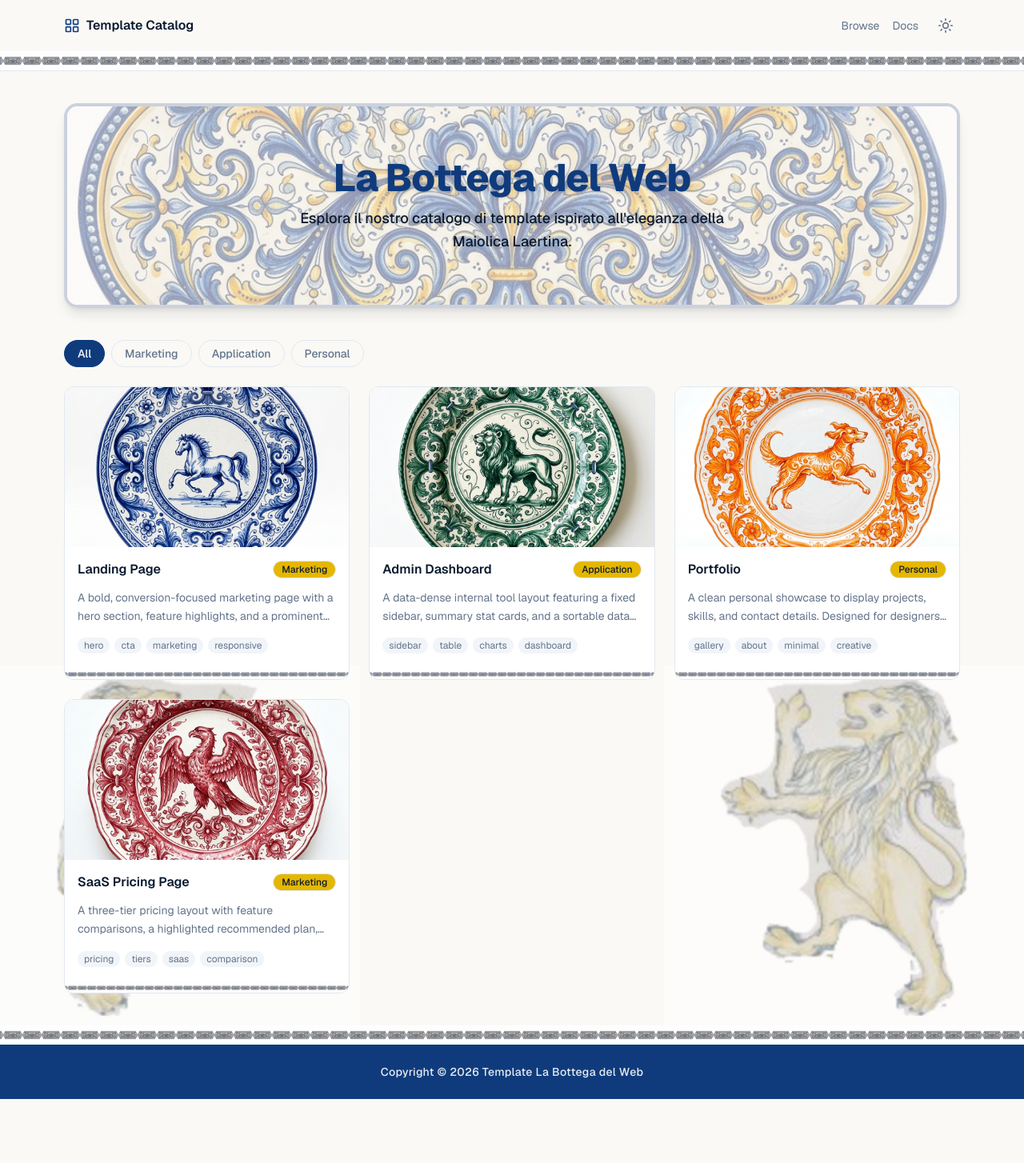
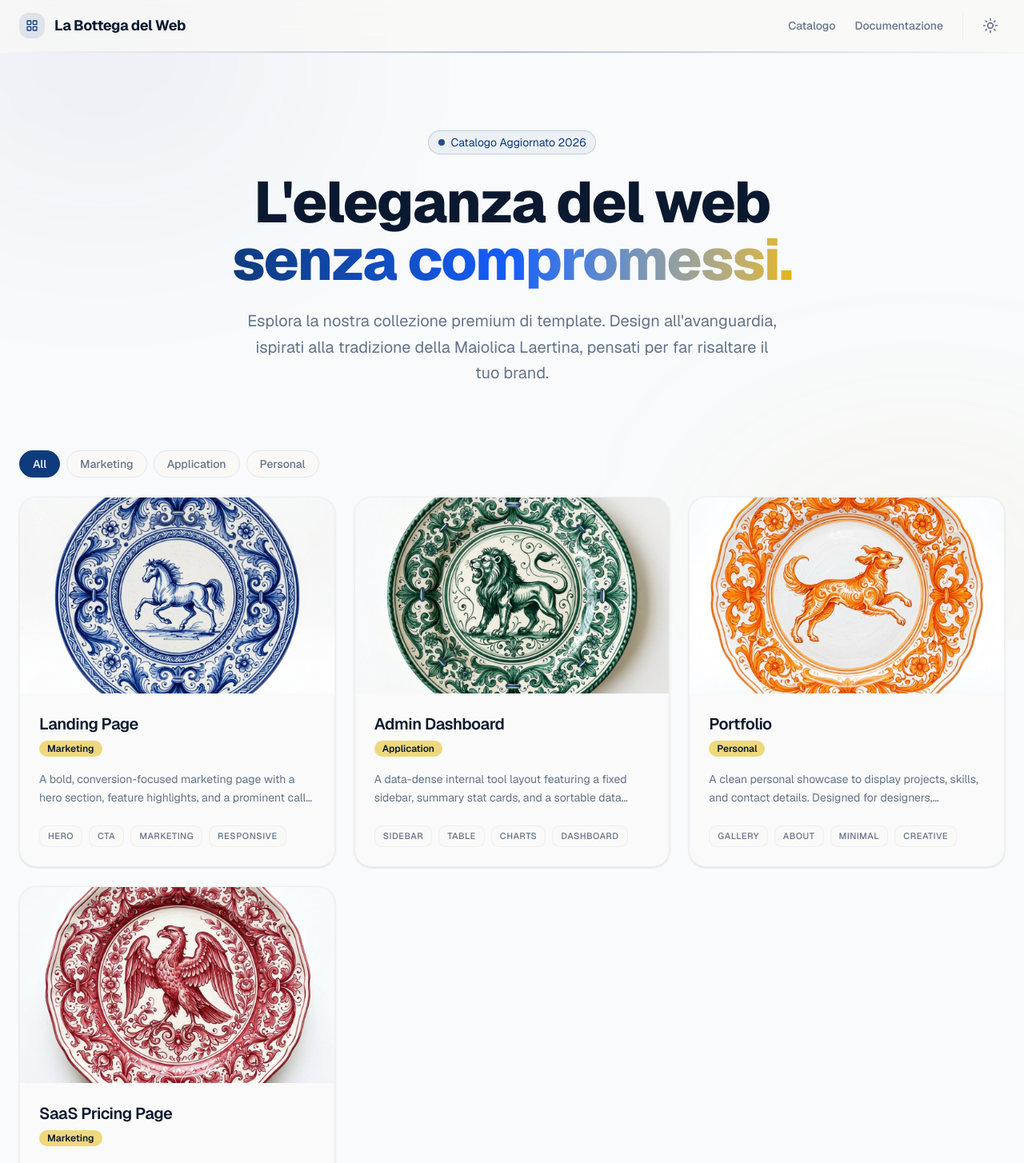
Before and after one commit to AngeLorenzo04/Temeplate-Catalog, a Next.js app: page / in a window 1280 px wide. Shown: the top 1454 px of the page at 80% size. Before the commit the page ends 1374 px from the top, so only its background shows below. Built offline with nearby package versions, Linux system fonts and the light colour scheme.

Commit message:
refactor: redesign UI with modern layout, ambient glows, and enhanced card interactions

```diff
--- a/app/layout.tsx
+++ b/app/layout.tsx
@@ -52,55 +52,61 @@ export default function RootLayout({
 }>) {
   return (
     <html lang="en" className={`${geistSans.variable} ${geistMono.variable}`} suppressHydrationWarning>
-      <body className="font-sans antialiased flex flex-col min-h-screen">
+      <body className="font-sans antialiased flex flex-col min-h-screen bg-slate-50 dark:bg-slate-950 text-foreground selection:bg-primary/20">
         <ThemeProvider
           attribute="class"
           defaultTheme="system"
           enableSystem
           disableTransitionOnChange
         >
-          <header className="border-b border-border bg-background relative">
-            <div className="mx-auto flex h-16 max-w-6xl items-center justify-between px-4">
-              <Link href="/" className="flex items-center gap-2 font-semibold">
-                <LayoutGrid className="size-5 text-primary" aria-hidden="true" />
-                <span>Template Catalog</span>
+          {/* Subtle Ambient Glow */}
+          <div className="fixed inset-0 -z-10 overflow-hidden pointer-events-none">
+            <div className="absolute top-[-10%] left-[-10%] w-[40%] h-[40%] rounded-full bg-primary/5 blur-[120px]" />
+            <div className="absolute bottom-[-10%] right-[-10%] w-[40%] h-[40%] rounded-full bg-secondary/5 blur-[120px]" />
+          </div>
+
+          <header className="sticky top-0 z-50 w-full border-b border-border/40 bg-background/60 backdrop-blur-xl transition-all">
+            <div className="mx-auto flex h-16 max-w-7xl items-center justify-between px-6">
+              <Link href="/" className="flex items-center gap-3 group">
+                <div className="flex items-center justify-center w-8 h-8 rounded-lg bg-primary/10 text-primary group-hover:bg-primary group-hover:text-primary-foreground transition-colors">
+                  <LayoutGrid className="size-4" aria-hidden="true" />
+                </div>
+                <span className="font-bold tracking-tight text-lg">La Bottega del Web</span>
               </Link>
-              <nav className="flex items-center gap-4 text-sm text-muted-foreground">
-                <Link href="/" className="transition-colors hover:text-foreground">
-                  Browse
+              <nav className="flex items-center gap-6 text-sm font-medium text-muted-foreground">
+                <Link href="/" className="transition-colors hover:text-primary">
+                  Catalogo
                 </Link>
                 <a
                   href="https://vercel.com"
                   target="_blank"
                   rel="noreferrer"
-                  className="transition-colors hover:text-foreground"
+                  className="transition-colors hover:text-primary"
                 >
-                  Docs
+                  Documentazione
                 </a>
-                <ThemeToggle />
+                <div className="pl-4 border-l border-border/50">
+                  <ThemeToggle />
+                </div>
               </nav>
             </div>
-            {/* Header Maiolica Border */}
-            <div className="h-4 sm:h-6 w-full" style={{ backgroundImage: 'url("/maiolica.png")', backgroundSize: 'contain', backgroundRepeat: 'repeat-x', backgroundPosition: 'center' }}></div>
+            {/* Elegant Gradient Accent Line */}
+            <div className="h-[2px] w-full bg-gradient-to-r from-transparent via-primary to-transparent opacity-30" />
           </header>
 
-          <div className="flex-1 relative z-10 w-full overflow-hidden">
+          <div className="flex-1 w-full flex flex-col">
             {children}
-            {/* Decorative Lions */}
-            <div className="absolute bottom-0 left-0 -z-10 opacity-50 pointer-events-none">
-              <img src="/lion.png" alt="" className="w-64 sm:w-80 md:w-96 lg:w-[450px] h-auto scale-x-[-1]" />
-            </div>
-            <div className="absolute bottom-0 right-0 -z-10 opacity-50 pointer-events-none">
-              <img src="/lion.png" alt="" className="w-64 sm:w-80 md:w-96 lg:w-[450px] h-auto" />
-            </div>
           </div>
 
-          <footer className="mt-auto relative z-10">
-            {/* Maiolica Border Ribbon */}
-            <div className="h-4 sm:h-6 w-full" style={{ backgroundImage: 'url("/maiolica.png")', backgroundSize: 'contain', backgroundRepeat: 'repeat-x', backgroundPosition: 'center' }}></div>
-            {/* Footer Content */}
-            <div className="bg-[#0f3b7d] py-6 text-center text-white/90 text-sm font-medium tracking-wide">
-              Copyright &copy; 2026 Template La Bottega del Web
+          <footer className="mt-auto border-t border-border/40 bg-card/30 backdrop-blur-sm">
+            <div className="mx-auto max-w-7xl px-6 py-8 flex flex-col md:flex-row items-center justify-between gap-4">
+              <div className="flex items-center gap-2">
+                <span className="font-bold text-primary">La Bottega del Web</span>
+                <span className="text-muted-foreground text-sm">© 2026. Tutti i diritti riservati.</span>
+              </div>
+              <div className="text-sm text-muted-foreground">
+                Design ispirato all'eleganza della Maiolica Laertina.
+              </div>
             </div>
           </footer>
         </ThemeProvider>
--- a/app/page.tsx
+++ b/app/page.tsx
@@ -1,28 +1,28 @@
 import { templates, getCategories } from "@/lib/templates"
 import { TemplateCatalog } from "@/components/template-catalog"
-import Image from "next/image"
 
 export default function Page() {
   const categories = getCategories()
 
   return (
-    <main className="mx-auto max-w-6xl px-4 py-10">
-      {/* Decorative Maiolica Header */}
-      <div className="mb-10 w-full overflow-hidden rounded-xl border-4 border-primary/20 shadow-lg relative h-48 md:h-64">
-        <Image
-          src="/maiolica.png"
-          alt="Maiolica Laertina Decoration"
-          fill
-          className="object-cover object-center"
-        />
-        <div className="absolute inset-0 bg-background/60 dark:bg-background/80 flex flex-col items-center justify-center p-6 text-center">
-          <h1 className="text-balance text-4xl md:text-5xl font-extrabold tracking-tight text-primary drop-shadow-sm">
-            La Bottega del Web
-          </h1>
-          <p className="mt-3 max-w-2xl text-pretty leading-relaxed text-foreground font-medium text-lg drop-shadow-sm">
-            Esplora il nostro catalogo di template ispirato all'eleganza della Maiolica Laertina.
-          </p>
+    <main className="mx-auto w-full max-w-7xl px-6 py-12 md:py-24">
+      {/* Premium Hero Section */}
+      <div className="relative mb-20 flex flex-col items-center text-center space-y-6">
+        <div className="inline-flex items-center rounded-full border border-primary/20 bg-primary/5 px-3 py-1 text-sm text-primary backdrop-blur-sm">
+          <span className="flex h-2 w-2 rounded-full bg-primary mr-2 animate-pulse"></span>
+          Catalogo Aggiornato 2026
         </div>
+
+        <h1 className="text-4xl md:text-6xl lg:text-7xl font-extrabold tracking-tight text-balance">
+          L'eleganza del web <br className="hidden md:inline" />
+          <span className="text-transparent bg-clip-text bg-gradient-to-r from-primary via-blue-600 to-secondary">
+            senza compromessi.
+          </span>
+        </h1>
+
+        <p className="max-w-2xl text-lg md:text-xl text-muted-foreground leading-relaxed">
+          Esplora la nostra collezione premium di template. Design all'avanguardia, ispirati alla tradizione della Maiolica Laertina, pensati per far risaltare il tuo brand.
+        </p>
       </div>
 
       <TemplateCatalog templates={templates} categories={categories} />
--- a/components/template-card.tsx
+++ b/components/template-card.tsx
@@ -1,43 +1,49 @@
 import Link from "next/link"
 import Image from "next/image"
 import type { Template } from "@/lib/templates"
+import { ArrowUpRight } from "lucide-react"
 
 export function TemplateCard({ template }: { template: Template }) {
   return (
     <Link
       href={`/templates/${template.slug}`}
-      className="group flex flex-col overflow-hidden rounded-lg border border-border bg-card transition-shadow hover:shadow-md relative"
+      className="group flex flex-col overflow-hidden rounded-2xl border border-border/50 bg-background/50 backdrop-blur-md shadow-sm transition-all duration-300 hover:shadow-2xl hover:shadow-primary/5 hover:-translate-y-1"
     >
-      <div className="relative flex aspect-video items-center justify-center overflow-hidden bg-slate-50 dark:bg-slate-900">
+      <div className="relative flex aspect-[16/10] items-center justify-center overflow-hidden bg-gradient-to-br from-slate-100 to-slate-200 dark:from-slate-900 dark:to-slate-950">
         <Image
           src={template.thumbnail}
           alt={template.name}
           fill
-          className="object-cover transition-transform duration-500 group-hover:scale-105"
+          className="object-cover transition-transform duration-700 group-hover:scale-110"
         />
+        <div className="absolute inset-0 bg-gradient-to-t from-background/80 via-transparent to-transparent opacity-0 group-hover:opacity-100 transition-opacity duration-300" />
       </div>
 
-      <div className="flex flex-1 flex-col gap-3 p-4 pb-8">
-        <div className="flex items-center justify-between gap-2">
-          <h3 className="font-semibold text-card-foreground">{template.name}</h3>
-          <span className="shrink-0 rounded-full border border-border bg-secondary px-2.5 py-0.5 text-xs font-medium text-secondary-foreground">
-            {template.category}
-          </span>
+      <div className="flex flex-1 flex-col gap-4 p-6">
+        <div className="flex items-start justify-between gap-2">
+          <div className="space-y-1">
+            <h3 className="font-semibold text-xl tracking-tight text-foreground group-hover:text-primary transition-colors flex items-center gap-2">
+              {template.name}
+            </h3>
+            <span className="inline-flex rounded-full bg-secondary/50 px-2.5 py-0.5 text-xs font-semibold text-secondary-foreground">
+              {template.category}
+            </span>
+          </div>
+          <div className="p-2 rounded-full bg-primary/5 text-primary opacity-0 -translate-x-2 transition-all duration-300 group-hover:opacity-100 group-hover:translate-x-0">
+             <ArrowUpRight className="size-4" />
+          </div>
         </div>
 
         <p className="line-clamp-2 text-sm leading-relaxed text-muted-foreground">{template.description}</p>
 
-        <div className="mt-auto flex flex-wrap gap-1.5 pt-1">
+        <div className="mt-auto flex flex-wrap gap-2 pt-2">
           {template.tags.map((tag) => (
-            <span key={tag} className="rounded-md bg-muted px-2 py-0.5 text-xs text-muted-foreground">
+            <span key={tag} className="rounded-md border border-border/50 bg-background/50 px-2.5 py-1 text-[11px] font-medium uppercase tracking-wider text-muted-foreground">
               {tag}
             </span>
           ))}
         </div>
       </div>
-
-      {/* Bottom Maiolica Border for Card */}
-      <div className="absolute bottom-0 left-0 w-full h-3" style={{ backgroundImage: 'url("/maiolica.png")', backgroundSize: 'contain', backgroundRepeat: 'repeat-x', backgroundPosition: 'center' }}></div>
     </Link>
   )
 }
```
